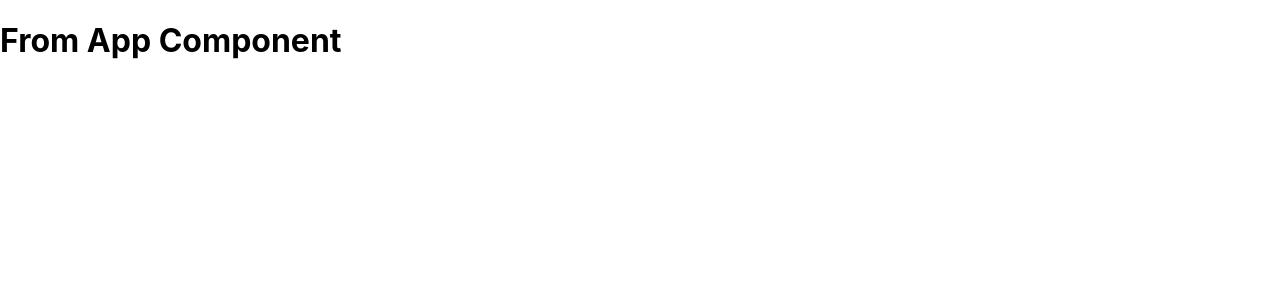
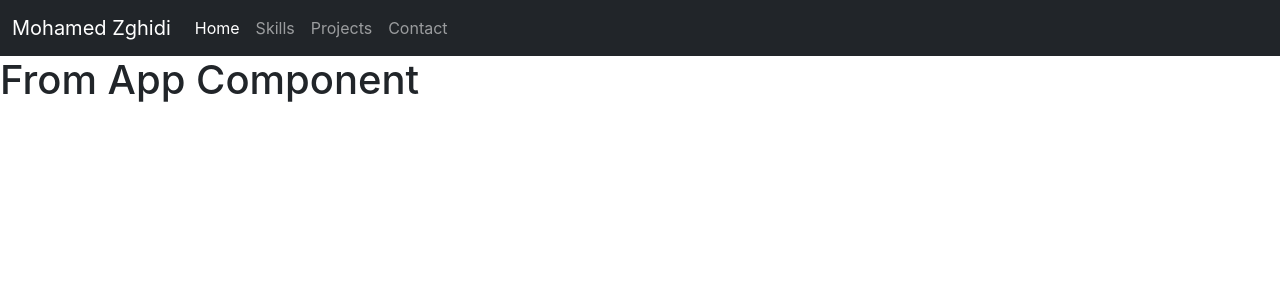
Before and after one commit to mohamedzghidi/portfolio, a React (Create React App) app: page / in a window 1280 px wide. Shown: the top 300 px of the page. Built offline with nearby package versions, Linux system fonts and the light colour scheme.

Commit message:
set up bootstrap and add the Navbar component

```diff
--- a/package.json
+++ b/package.json
@@ -6,6 +6,7 @@
     "@testing-library/jest-dom": "^5.16.4",
     "@testing-library/react": "^13.3.0",
     "@testing-library/user-event": "^13.5.0",
+    "bootstrap": "^5.2.0",
     "react": "^18.2.0",
     "react-dom": "^18.2.0",
     "react-scripts": "5.0.1",
--- a/src/App.js
+++ b/src/App.js
@@ -1,9 +1,10 @@
 
 
-
+import Navbar from "./components/Navbar";
 function App() {
   return (
-    <div className="App">
+    <div >
+      <Navbar />
    <h1>From App Component</h1>
     </div>
   );
--- /dev/null
+++ b/src/components/Navbar.js
@@ -0,0 +1,32 @@
+import React from "react";
+function Navbar(props) {
+    return (
+        <nav class="navbar navbar-dark bg-dark  navbar-expand-lg ">
+  <div class="container-fluid">
+    <a class="navbar-brand" href="#">Mohamed Zghidi</a>
+    <button class="navbar-toggler" type="button" data-bs-toggle="collapse" data-bs-target="#navbarNav" aria-controls="navbarNav" aria-expanded="false" aria-label="Toggle navigation">
+      <span class="navbar-toggler-icon"></span>
+    </button>
+    <div class="collapse navbar-collapse" id="navbarNav">
+      <ul class="navbar-nav">
+        <li class="nav-item">
+          <a class="nav-link active" aria-current="page" href="#">Home</a>
+        </li>
+        <li class="nav-item">
+          <a class="nav-link" href="#">Skills</a>
+        </li>
+        <li class="nav-item">
+          <a class="nav-link" href="#">Projects</a>
+        </li>
+        <li class="nav-item">
+          <a class="nav-link">Contact</a>
+        </li>
+      </ul>
+    </div>
+  </div>
+</nav>
+    )
+
+}
+
+export default Navbar
--- a/src/index.js
+++ b/src/index.js
@@ -1,6 +1,9 @@
 import React from 'react';
 import ReactDOM from 'react-dom/client';
+import "bootstrap/dist/css/bootstrap.css";
+import "bootstrap/dist/js/bootstrap.js";
 import './index.css';
+
 import App from './App';
 
 
```
Also changed, not shown: 1 other file (tests, documents, lock files or other folders).
